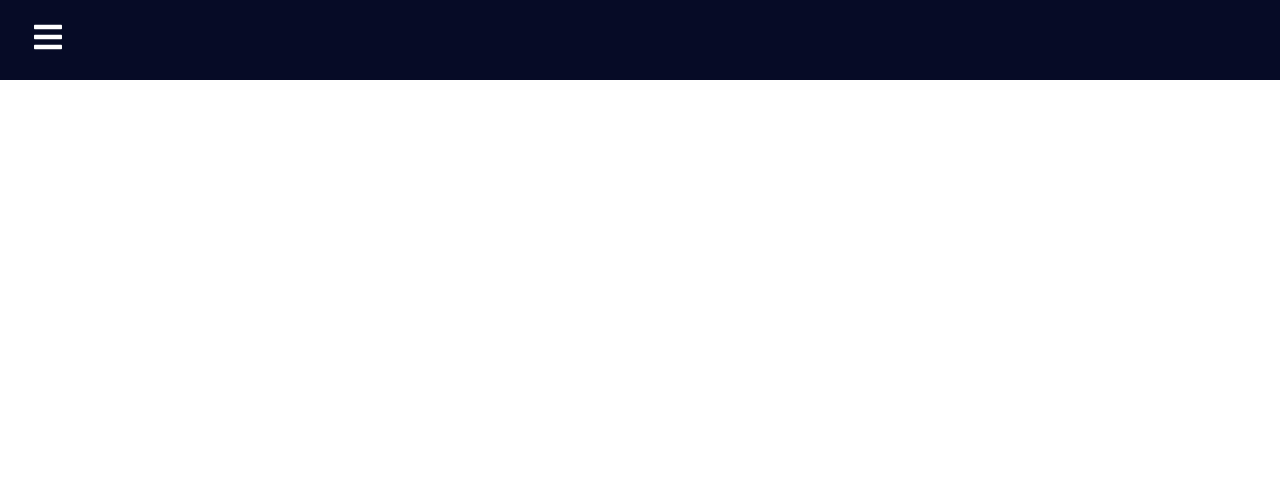
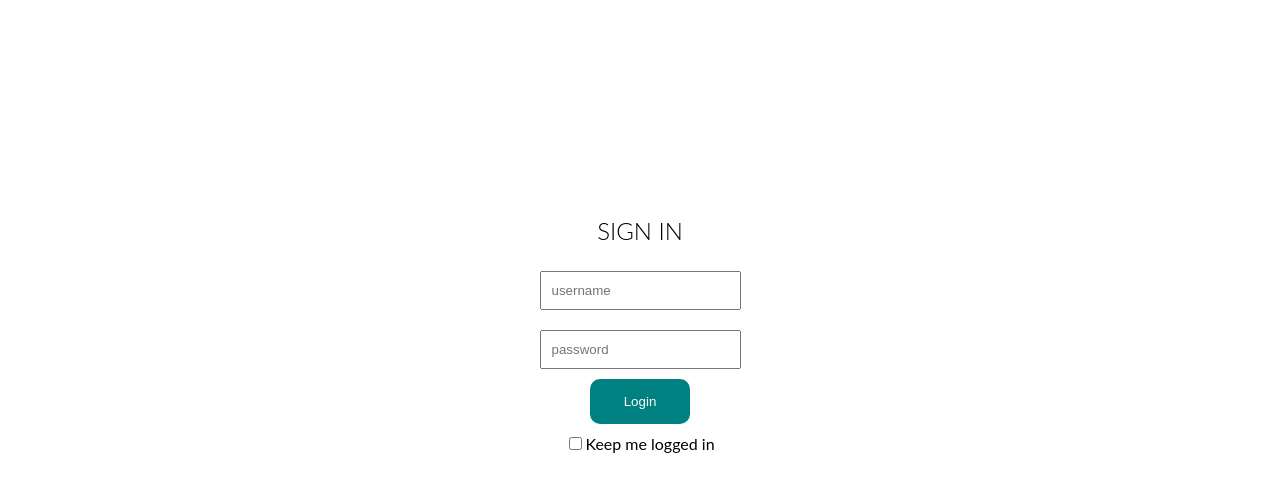
Before and after one commit to MogodanCristian/Zeit, a React (Vite) app: page /login in a window 1280 px wide. Shown: the top 492 px of the page. Built offline with nearby package versions, Linux system fonts and the light colour scheme.

Commit message:
Created a basic login page and the redux reducers for user

```diff
--- a/package.json
+++ b/package.json
@@ -9,6 +9,7 @@
     "preview": "vite preview"
   },
   "dependencies": {
+    "@reduxjs/toolkit": "^1.9.2",
     "axios": "^1.3.3",
     "jwt-decode": "^3.1.2",
     "react": "^18.2.0",
@@ -16,6 +17,7 @@
     "react-icons": "^4.7.1",
     "react-redux": "^8.0.5",
     "react-router-dom": "^6.8.1",
+    "redux-persist": "^6.0.0",
     "styled-components": "^5.3.6"
   },
   "devDependencies": {
--- a/src/App.jsx
+++ b/src/App.jsx
@@ -9,6 +9,8 @@ import {
 } from 'react-router-dom'
 import Dashboard from './pages/Dashboard'
 import { createGlobalStyle }from 'styled-components'
+import { useSelector } from 'react-redux'
+import Login from './pages/Login'
 
 const GlobalStyle = createGlobalStyle`
 @import url('https://fonts.googleapis.com/css2?family=Lato&display=swap');
@@ -21,13 +23,14 @@ const GlobalStyle = createGlobalStyle`
 `;
 
 function App() {
-
+  const user = useSelector((state) => state.user.currentUser);
   return (
     <Router>
       <GlobalStyle/>
-        <Sidebar/>
+        {user && <Sidebar/>}
         <Routes>
-            <Route path='/' element = {<Dashboard/>}/>
+            <Route path='/login' element={<Login/>}/>
+            <Route path='/' element = {user ? <Dashboard/> : <Navigate to={'/login'}/>}/>
         </Routes>
     </Router>
   )
--- a/src/components/Sidebar/Sidebar.jsx
+++ b/src/components/Sidebar/Sidebar.jsx
@@ -1,12 +1,15 @@
 import React, { useState } from 'react';
 import * as FaIcons from 'react-icons/fa';
 import * as AiIcons from 'react-icons/ai';
+import * as IoIcons from 'react-icons/io';
 import { Link } from 'react-router-dom';
 import { SidebarData } from './SidebarData';
 import { IconContext } from 'react-icons';
 import styled from 'styled-components';
+import { useDispatch, useSelector } from 'react-redux';
+import { logout } from '../../redux/userReducer';
 
-const Nav = styled.div`
+const Header = styled.div`
   background-color: #060b26;
   height: 80px;
   display: flex;
@@ -19,6 +22,7 @@ const NavLink = styled(Link)`
   font-size: 2rem;
   background: none;
 `;
+
 
 const NavMenu = styled.nav`
   background-color: #060b26;
@@ -44,7 +48,31 @@ const NavText = styled.li`
   padding: 8px 0px 8px 16px;
   list-style: none;
   height: 60px;
+  a {
+    text-decoration: none;
+    color: #f5f5f5;
+    font-size: 18px;
+    width: 95%;
+    height: 100%;
+    display: flex;
+    align-items: center;
+    padding: 0 16px;
+    border-radius: 4px;
 
+    &:hover {
+      background-color: #1a83ff;
+    }
+  }
+`;
+
+const Logout = styled.li`
+  display: flex;
+  justify-content: start;
+  align-items: center;
+  padding: 8px 0px 8px 16px;
+  list-style: none;
+  height: 60px;
+  margin-top: 250px;
   a {
     text-decoration: none;
     color: #f5f5f5;
@@ -85,15 +113,23 @@ function Sidebar() {
   const [sidebar, setSidebar] = useState(false);
 
   const showSidebar = () => setSidebar(!sidebar);
+  const dispatch = useDispatch();
+  const user = useSelector((state)=> state.user.currentUser)
+  const handleLogout = () =>{
+    if(user){
+        dispatch(logout())
+        console.log(user)
+    }
+}
 
   return (
     <>
       <IconContext.Provider value={{ color: '#fff' }}>
-        <Nav>
+        <Header>
           <NavLink to='#'>
             <FaIcons.FaBars onClick={showSidebar} />
           </NavLink>
-        </Nav>
+        </Header>
         <NavMenu className={sidebar ? 'active' : ''}>
           <NavMenuItems onClick={showSidebar}>
             <NavbarToggle>
@@ -111,6 +147,12 @@ function Sidebar() {
                 </NavText>
               );
             })}
+            <Logout>
+              <Link to={'/login'} onClick={handleLogout}>
+                <IoIcons.IoIosLogOut/>
+                <Span>Logout</Span>
+              </Link>
+            </Logout>
           </NavMenuItems>
         </NavMenu>
       </IconContext.Provider>
--- a/src/components/Sidebar/SidebarData.jsx
+++ b/src/components/Sidebar/SidebarData.jsx
@@ -23,6 +23,6 @@ export const SidebarData = [
     title: 'Support',
     path: '/support',
     icon: <IoIcons.IoMdHelpCircle />,
-    cName: 'nav-text'
-  }
+  },
+
 ];
--- a/src/main.jsx
+++ b/src/main.jsx
@@ -1,9 +1,14 @@
 import React from 'react'
 import ReactDOM from 'react-dom/client'
 import App from './App'
+import { Provider } from 'react-redux';
+import { persistor, store } from './redux/store';
+import {PersistGate} from 'redux-persist/integration/react'
 
 ReactDOM.createRoot(document.getElementById('root')).render(
-  <React.StrictMode>
-    <App />
-  </React.StrictMode>,
+  <Provider store={store}>
+    <PersistGate loading={null} persistor={persistor}>
+      <App />
+    </PersistGate>
+  </Provider>
 )
--- /dev/null
+++ b/src/pages/Login.jsx
@@ -0,0 +1,124 @@
+import React, { useState } from 'react'
+import styled from 'styled-components'
+import { Navigate, useNavigate } from 'react-router-dom';
+import { useSelector, useDispatch } from 'react-redux';
+import axios from 'axios';
+import { loginFailure, loginStart, loginSuccess } from '../redux/userReducer';
+import jwt from 'jwt-decode'
+
+const OuterContainer = styled.div``
+
+const InnerContainer = styled.div`
+  width: 100vw;
+  height: 100vh;
+  background-size: cover;
+  display: flex;
+  align-items: center;
+  justify-content: center;
+`;
+
+const Wrapper = styled.div`
+  width: 25%;
+  padding: 20px;
+  background-color: white;
+  height: 50vh;
+  align-items: center;
+  flex-direction: column;
+  display: flex;
+  border-radius: 10px;
+`;
+
+const Title = styled.h1`
+  font-size: 24px;
+  font-weight: 300;
+`;
+
+const Form = styled.form`
+  display: flex;
+  flex-direction: column;
+  align-items: center;
+`;
+
+const Input = styled.input`
+  flex: 1;
+  min-width: 40%;
+  margin: 10px 0;
+  padding: 10px;
+`;
+
+const Button = styled.button`
+  width: 50%;
+  border: none;
+  padding: 15px 20px;
+  background-color: teal;
+  color: white;
+  cursor: pointer;
+  margin-bottom: 10px;
+  border-radius:10px;
+`;
+
+const CheckboxContainer = styled.div`
+  display: flex;
+  flex-direction: row;
+`
+
+const Checkbox = styled.input.attrs({type: 'checkbox'})`
+
+`
+
+const Login = () => {
+  const navigate = useNavigate()
+  const [username, setUsername] = useState("");
+  const [password, setPassword] = useState("");
+  const { isFetching, error } = useSelector((state) => state.user);
+  const dispatch = useDispatch();
+  const user = useSelector((state)=> state.user.currentUser)
+
+  const handleClick = (e) => {
+    e.preventDefault();
+    dispatch(loginStart())
+    try {
+       axios.post("http://3.69.101.106:3080/api/auth/login", {
+        email: username,
+        password: password
+      }).then((response) =>{
+        const token = response.data;
+        const user = jwt(token)
+        dispatch(loginSuccess(user))
+        navigate("/")
+      })
+    } catch (error) {
+      dispatch(loginFailure())
+    }
+  };
+
+  return (
+    <OuterContainer>
+      <InnerContainer>
+        <Wrapper>
+          <Title>SIGN IN</Title>
+          <Form>
+            <Input
+              placeholder="username"
+              onChange={(e) => setUsername(e.target.value)}
+              />
+            <Input
+              placeholder="password"
+              type="password"
+              onChange={(e) => setPassword(e.target.value)}
+              />
+            <Button onClick={handleClick}>
+              Login
+            </Button>
+            <CheckboxContainer>
+              <Checkbox/>
+              <span>Keep me logged in</span>
+            </CheckboxContainer>
+          </Form>
+        </Wrapper>
+      </InnerContainer>
+    </OuterContainer>
+  )
+}
+
+export default Login
--- /dev/null
+++ b/src/redux/store.js
@@ -0,0 +1,33 @@
+import { configureStore , combineReducers} from "@reduxjs/toolkit";
+import userReducer from "./userReducer";
+import {
+    persistStore,
+    persistReducer,
+    FLUSH,
+    REHYDRATE,
+    PAUSE,
+    PERSIST,
+    PURGE,
+    REGISTER,
+  } from "redux-persist";
+import storage from "redux-persist/lib/storage";
+const persistConfig = {
+    key: "root",
+    version: 1,
+    storage,
+  };
+
+const rootReducer = combineReducers({ user: userReducer});
+const persistedReducer = persistReducer(persistConfig, rootReducer);
+
+export const store = configureStore({
+    reducer: persistedReducer,
+    middleware: (getDefaultMiddleware) =>
+      getDefaultMiddleware({
+        serializableCheck: {
+          ignoredActions: [FLUSH, REHYDRATE, PAUSE, PERSIST, PURGE, REGISTER],
+        },
+      }),
+  });
+
+  export let persistor = persistStore(store);
--- /dev/null
+++ b/src/redux/userReducer.js
@@ -0,0 +1,35 @@
+import { createSlice} from "@reduxjs/toolkit";
+
+const userSlice = createSlice({
+    name: "user",
+    initialState: {
+        currentUser: null,
+        isFetching: false,
+        error: false,
+        jwt: null
+    },
+    reducers:{
+        loginStart: (state) =>{
+            state.isFetching = true;
+        },
+        loginSuccess: (state, action) =>{
+            state.isFetching = false;
+            state.currentUser = action.payload;
+        },
+        loginFailure: (state) =>{
+            state.isFetching = false;
+            state.error = true;
+        },
+        logout: (state) =>{
+            state.isFetching = false;
+            state.currentUser = null;
+            state.jwt = null;
+        },
+         setJWT: (state, action)=>{
+            state.jwt = action.payload;
+        }
+    }
+})
+
+export const {loginStart, loginSuccess, loginFailure, logout, setJWT} = userSlice.actions;
+export default userSlice.reducer;
```
Also changed, not shown: 1 other file (tests, documents, lock files or other folders).
